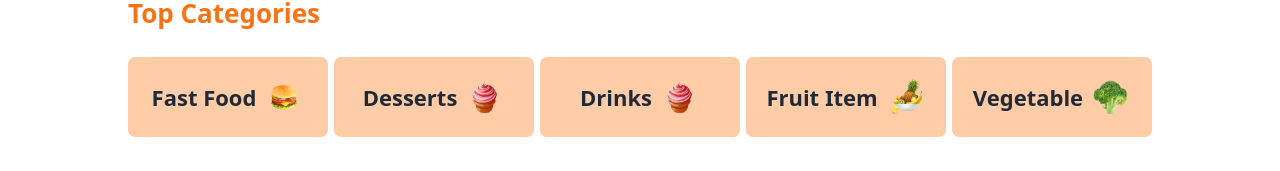
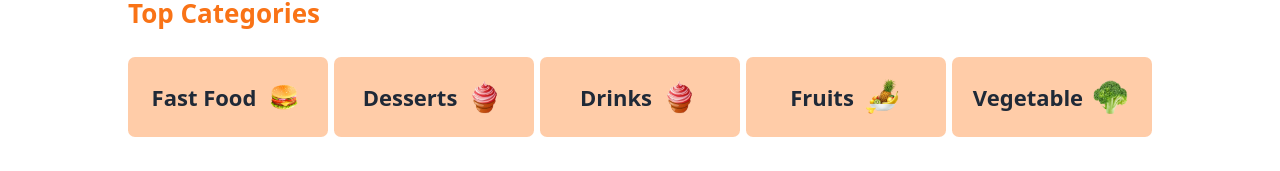
Before and after one commit to Fahimmuntasir1/Foodie-Restaurent-web, a React (Create React App) app: page / in a window 1280 px wide. Shown: the part 886-1057 px from the top of the page. Built offline with nearby package versions, Linux system fonts and the light colour scheme; no server answers.

Commit message:
routing system added in category route

```diff
--- a/src/App.js
+++ b/src/App.js
@@ -2,6 +2,11 @@ import { Route, Routes } from "react-router-dom";
 import "./App.css";
 import About from "./Components/About/About";
 import Blogs from "./Components/Blogs/Blogs";
+import Desserts from "./Components/Home/Category/Desserts";
+import Drinks from "./Components/Home/Category/Drinks";
+import FastFood from "./Components/Home/Category/FastFood";
+import Fruits from "./Components/Home/Category/Fruits";
+import Vegetables from "./Components/Home/Category/Vegetables";
 import Footer from "./Components/Home/Footer/Footer";
 import Home from "./Components/Home/Home";
 import Navbar from "./Components/Home/Navbar/Navbar";
@@ -14,7 +19,13 @@ function App() {
     <div>
       <Navbar />
       <Routes>
-        <Route path="/" element={<Home />} />
+        <Route path="/" element={<Home />}>
+          <Route path="/fruits" element={<Fruits />} />
+          <Route path="/fastFood" element={<FastFood />} />
+          <Route path="/desserts" element={<Desserts />} />
+          <Route path="/vegetables" element={<Vegetables />} />
+          <Route path="/drinks" element={<Drinks />} />
+        </Route>
         <Route path="/about" element={<About />} />
         <Route path="/menu" element={<Menu />} />
         <Route path="/services" element={<Services />} />
--- a/src/Components/Home/Category/Category.js
+++ b/src/Components/Home/Category/Category.js
@@ -35,10 +35,10 @@ const Category = () => {
           <img className="ml-[8px] h-[40px] w-[40px]" src={desert} alt="" />
         </Link>
         <Link
-          to="/fruitItems"
+          to="/fruits"
           className="flex bg-[#ff74115d] hover:bg-orange-400 duration-200 items-center justify-center p-[20px] w-[200px] rounded-[7px] font-semibold text-[22px]"
         >
-          <h4>Fruit Item</h4>
+          <h4>Fruits</h4>
           <img className="ml-[8px] h-[40px] w-[40px]" src={frute} alt="" />
         </Link>
         <Link
```
